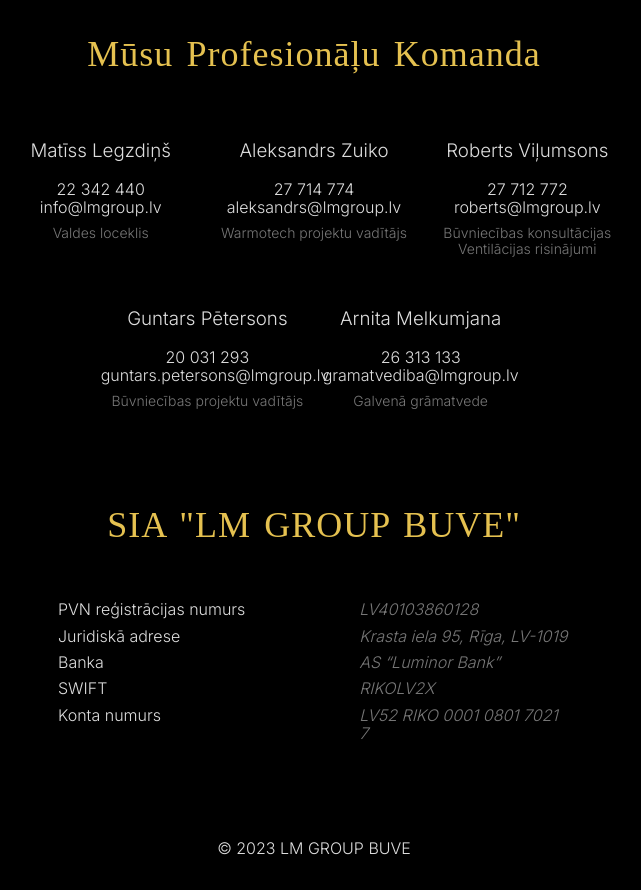
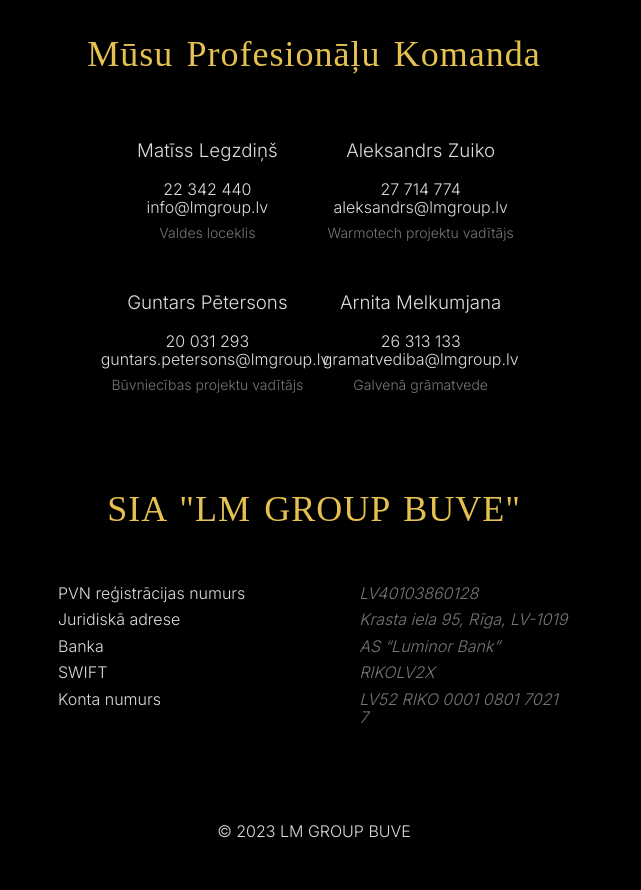
Before and after one commit to bmercury/lmg, a Next.js app: page / in a window 1280 px wide. Shown: the part 1900-2790 px from the top of the page, without its empty margins (326-967 px from the left). Built offline with nearby package versions, Linux system fonts and the light colour scheme; a web font is replaced by a local one.

Commit message:
Remove RealDeal

```diff
--- a/components/contacts/contacts.js
+++ b/components/contacts/contacts.js
@@ -19,12 +19,6 @@
                 <a className="link" href={"tel:"+kontakti.aleksandrs.phone} title="Zvanīt">{kontakti.aleksandrs.phone}</a>
                 <a className="link" href={"mailto:"+kontakti.aleksandrs.email} title="Sūtīt e-pastu">{kontakti.aleksandrs.email}</a>
                 <span className="gray mt2 f6">{kontakti.aleksandrs.role}</span>
-              </div>
-              <div className="w-third-l mb4 mb0-l flex flex-column tc arctic">
-                <h3>{kontakti.roberts.name}</h3>
-                <a className="link" href={"tel:"+kontakti.roberts.phone} title="Zvanīt">{kontakti.roberts.phone}</a>
-                <a className="link" href={"mailto:"+kontakti.roberts.email} title="Sūtīt e-pastu">{kontakti.roberts.email}</a>
-                <span className="gray mt2 f6">{kontakti.roberts.role}<br/>{kontakti.roberts.role2}</span>
               </div>
             </div>
 
--- a/pages/_app.js
+++ b/pages/_app.js
@@ -7,7 +7,7 @@
     <>
     <Head>
         <meta name="viewport" content="width=device-width, initial-scale=1.0" />
-        <meta name="keywords" content="LM Group Buve, Būvniecība, RealDeal, Warmotech, ProClima, Lunos, Paroc, Materiāli, Privātmājas"/>
+        <meta name="keywords" content="LM Group Buve, Būvniecība, Warmotech, ProClima, Lunos, Paroc, Materiāli, Privātmājas"/>
         <meta name="language" content="LV" />
         <meta name="robots" content="index,follow" />
         <meta charset="utf-8"/>
--- a/pages/parmums.js
+++ b/pages/parmums.js
@@ -19,7 +19,7 @@
         <meta name="description" content="LM GROUP BUVE - Vieta kur zināšanas un risinājumu sinerģija sniedz būvniecības sirdsmieru! Augsti funkcionējošu materiālu pielietojums no tādiem pasaules ražotājiem kā ProClima, Ytong, Budmat, Enervent un Cedral u.c." />
       </Head>
 
-      <ContactsBar phone={kontakti.roberts.phone} email={kontakti.roberts.email}></ContactsBar>
+      <ContactsBar></ContactsBar>
       <Navigation></Navigation>
       <MobileNavigation phone={kontakti.roberts.phone} email={kontakti.roberts.email}></MobileNavigation>
       <Banner title="LM GROUP BUVE - Jūsu īstais darījums" image="bg3.webp">
```
Also changed, not shown: public/img/bg3.webp, 1 other file (tests, documents, lock files or other folders).
